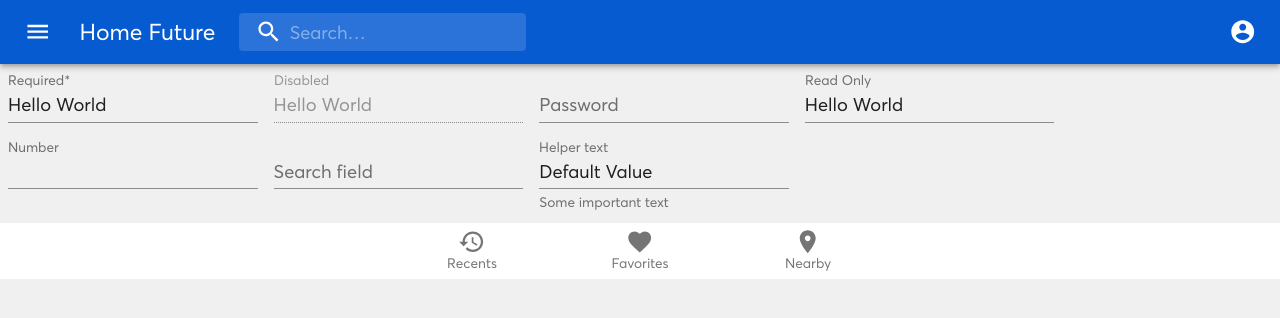
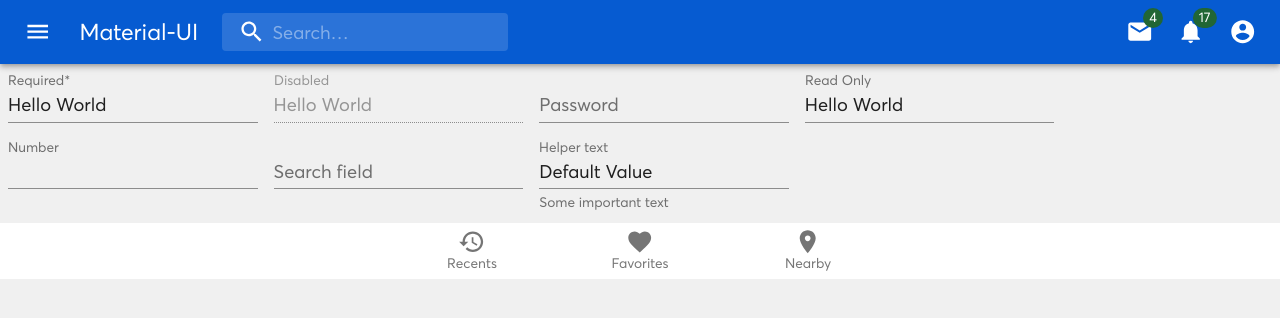
Before and after one commit to misterquestions/olympia-challenge-site, a React (Create React App) app: page /login in a window 1280 px wide. Shown: the top 318 px of the page. Built offline with nearby package versions, Linux system fonts and the light colour scheme; no server answers.

Commit message:
fix: change javaScript to typeScript at PrimarySearchAppBar

```diff
--- a/src/components/PrimarySearchAppBar.tsx
+++ b/src/components/PrimarySearchAppBar.tsx
@@ -1,5 +1,10 @@
 import React from 'react';
-import { fade, makeStyles } from '@material-ui/core/styles';
+import {
+  fade,
+  makeStyles,
+  Theme,
+  createStyles,
+} from '@material-ui/core/styles';
 import AppBar from '@material-ui/core/AppBar';
 import Toolbar from '@material-ui/core/Toolbar';
 import IconButton from '@material-ui/core/IconButton';
@@ -15,7 +20,8 @@ import MailIcon from '@material-ui/icons/Mail';
 import NotificationsIcon from '@material-ui/icons/Notifications';
 import MoreIcon from '@material-ui/icons/MoreVert';
 
-const useStyles = makeStyles((theme) => ({
+const useStyles = makeStyles((theme: Theme) =>
+  createStyles({
     grow: {
       flexGrow: 1,
     },
@@ -77,19 +83,23 @@ const useStyles = makeStyles((theme) => ({
         display: 'none',
       },
     },
-}));
+  }),
+);
 
 const PrimarySearchAppBar: React.FC = () => {
   const classes = useStyles();
-  const [anchorEl, setAnchorEl] = React.useState(null);
-  const [mobileMoreAnchorEl, setMobileMoreAnchorEl] = React.useState(null);
+  const [anchorEl, setAnchorEl] = React.useState<null | HTMLElement>(null);
+  const [
+    mobileMoreAnchorEl,
+    setMobileMoreAnchorEl,
+  ] = React.useState<null | HTMLElement>(null);
 
   const isMenuOpen = Boolean(anchorEl);
   const isMobileMenuOpen = Boolean(mobileMoreAnchorEl);
 
-  const handleProfileMenuOpen = (event: any) => {
+  const handleProfileMenuOpen = (event: React.MouseEvent<HTMLElement>) => {
     setAnchorEl(event.currentTarget);
-  }
+  };
 
   const handleMobileMenuClose = () => {
     setMobileMoreAnchorEl(null);
@@ -100,9 +110,9 @@ const PrimarySearchAppBar: React.FC = () => {
     handleMobileMenuClose();
   };
 
-  const handleMobileMenuOpen = (event: any) => {
+  const handleMobileMenuOpen = (event: React.MouseEvent<HTMLElement>) => {
     setMobileMoreAnchorEl(event.currentTarget);
-  }
+  };
 
   const menuId = 'primary-search-account-menu';
   const renderMenu = (
@@ -174,7 +184,7 @@ const PrimarySearchAppBar: React.FC = () => {
             <MenuIcon />
           </IconButton>
           <Typography className={classes.title} variant="h6" noWrap>
-            Home Future
+            Material-UI
           </Typography>
           <div className={classes.search}>
             <div className={classes.searchIcon}>
@@ -191,6 +201,16 @@ const PrimarySearchAppBar: React.FC = () => {
           </div>
           <div className={classes.grow} />
           <div className={classes.sectionDesktop}>
+            <IconButton aria-label="show 4 new mails" color="inherit">
+              <Badge badgeContent={4} color="secondary">
+                <MailIcon />
+              </Badge>
+            </IconButton>
+            <IconButton aria-label="show 17 new notifications" color="inherit">
+              <Badge badgeContent={17} color="secondary">
+                <NotificationsIcon />
+              </Badge>
+            </IconButton>
             <IconButton
               edge="end"
               aria-label="account of current user"
```
Lines whose indentation alone changed are shown as unchanged.
